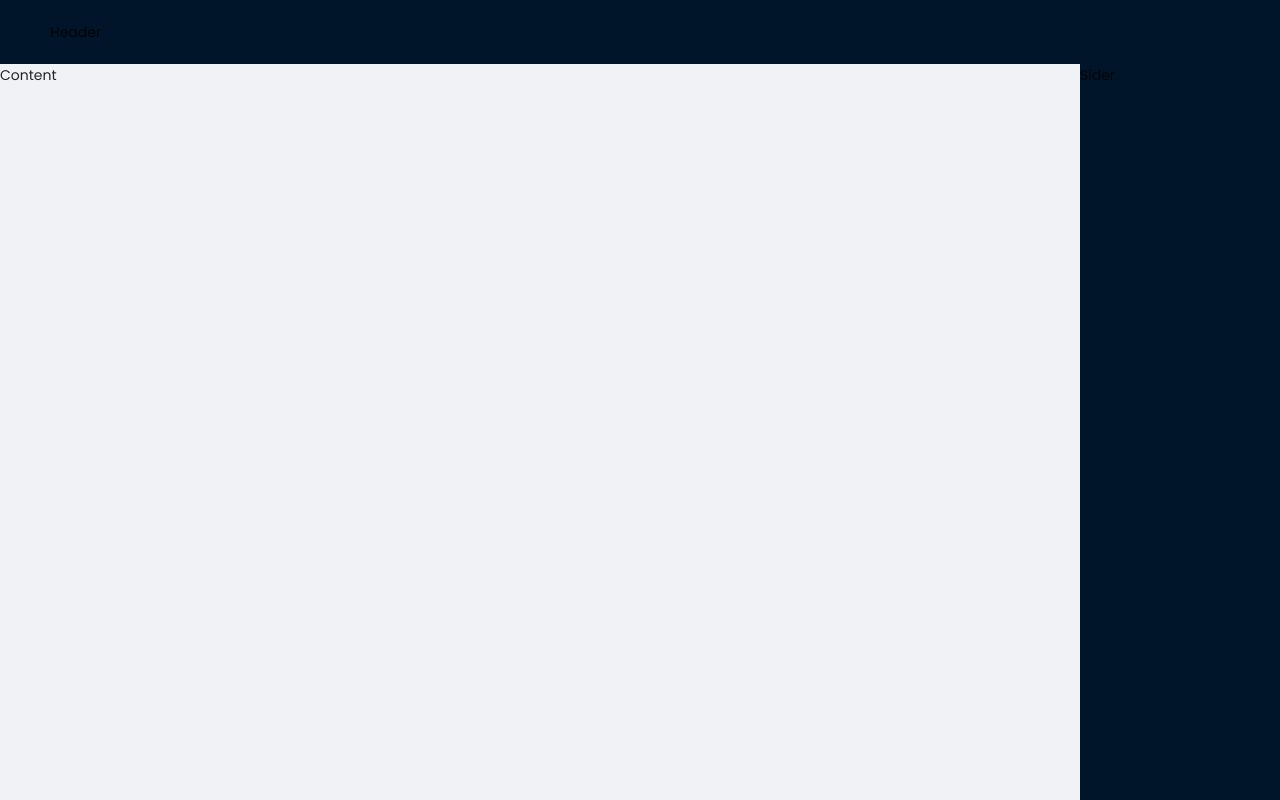
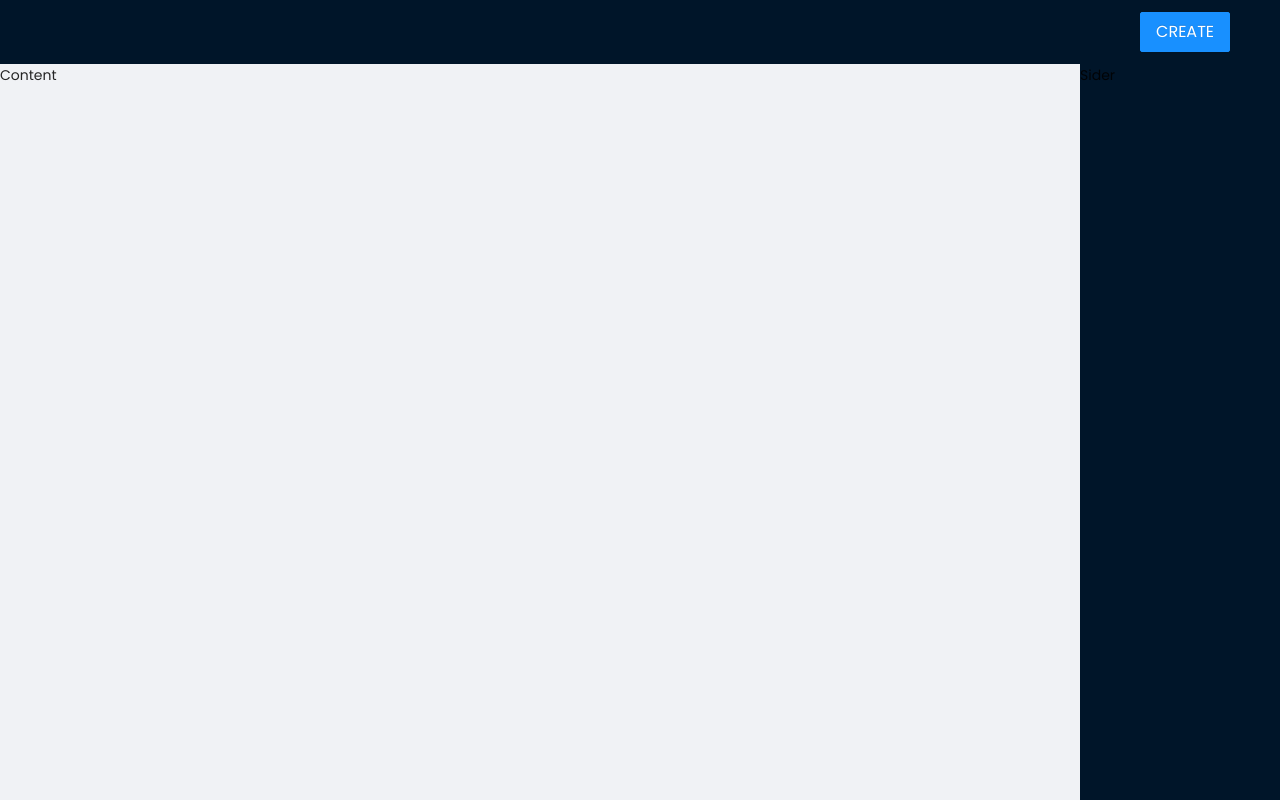
Before and after one commit to RalphPam/utak-test, a React (Create React App) app: page / in a window 1280 px wide. Built offline with nearby package versions, Linux system fonts and the light colour scheme.

Commit message:
Create UI for Header Component

```diff
--- a/src/App.tsx
+++ b/src/App.tsx
@@ -1,8 +1,9 @@
 import 'antd/dist/antd.min.css'
 import { Layout } from 'antd'
 import styled from 'styled-components'
+import { Header } from './components'
 
-const { Header, Content, Sider } = Layout
+const { Content, Sider } = Layout
 
 const StyledLayout = styled(Layout)`
   height: calc(100vh - 64px);
@@ -11,7 +12,7 @@ const StyledLayout = styled(Layout)`
 function App() {
   return (
     <Layout>
-      <Header>Header</Header>
+      <Header />
       <StyledLayout>
         <Content>Content</Content>
         <Sider collapsedWidth={0}>Sider</Sider>
--- /dev/null
+++ b/src/components/Header.tsx
@@ -0,0 +1,18 @@
+import { Layout, Button, Row } from 'antd'
+import styled from 'styled-components'
+
+const StyledHeader = styled(Layout.Header)`
+  display: flex;
+  justify-content: flex-end;
+  align-items: center;
+`
+
+const Header = () => {
+  return (
+    <StyledHeader>
+      <Button type='primary' size='large'>CREATE</Button>
+    </StyledHeader>
+  )
+}
+
+export default Header
--- /dev/null
+++ b/src/components/index.ts
@@ -0,0 +1 @@
+export { default as Header } from './Header'
```
